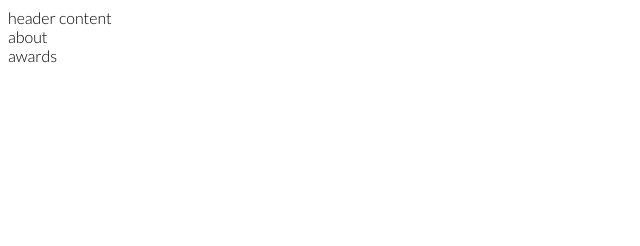
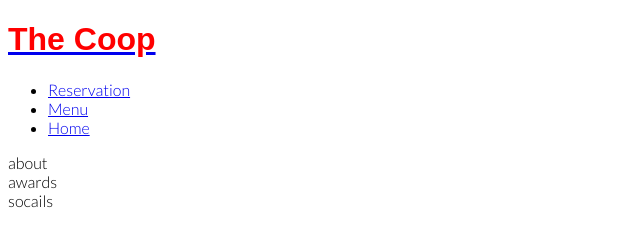
Before and after one commit to CoderStephen/Project_1, a plain HTML site: page index.html in a window 1280 px wide. Shown: the whole page, without its empty margins (0-640 px from the left). Drawn offline with Linux system fonts and the light colour scheme; a web font is replaced by a local one.

Commit message:
Add addtional pages and nav links

```diff
--- a/index.html
+++ b/index.html
@@ -13,11 +13,28 @@
 </head>
 <body>
 <header>
-    header content
+    <a href="index.html">
+        <h1>The Coop</h1>
+    </a>
+
+    <nav>
+        <ul>
+            <li>
+               <a href="form.html">Reservation</a>
+            </li>
+            <li>
+                <a href="menu.html">Menu</a>
+            </li>
+            <li>
+                <a href="index.html">Home</a>
+            </li>
+        </ul>
+    </nav>
 </header>
 
 <section>about</section>
 <section>awards</section>
+<footer>socails</footer>
 
 </body>
 </html>
```
Also changed, not shown: form.html (added), menu.html (added).
